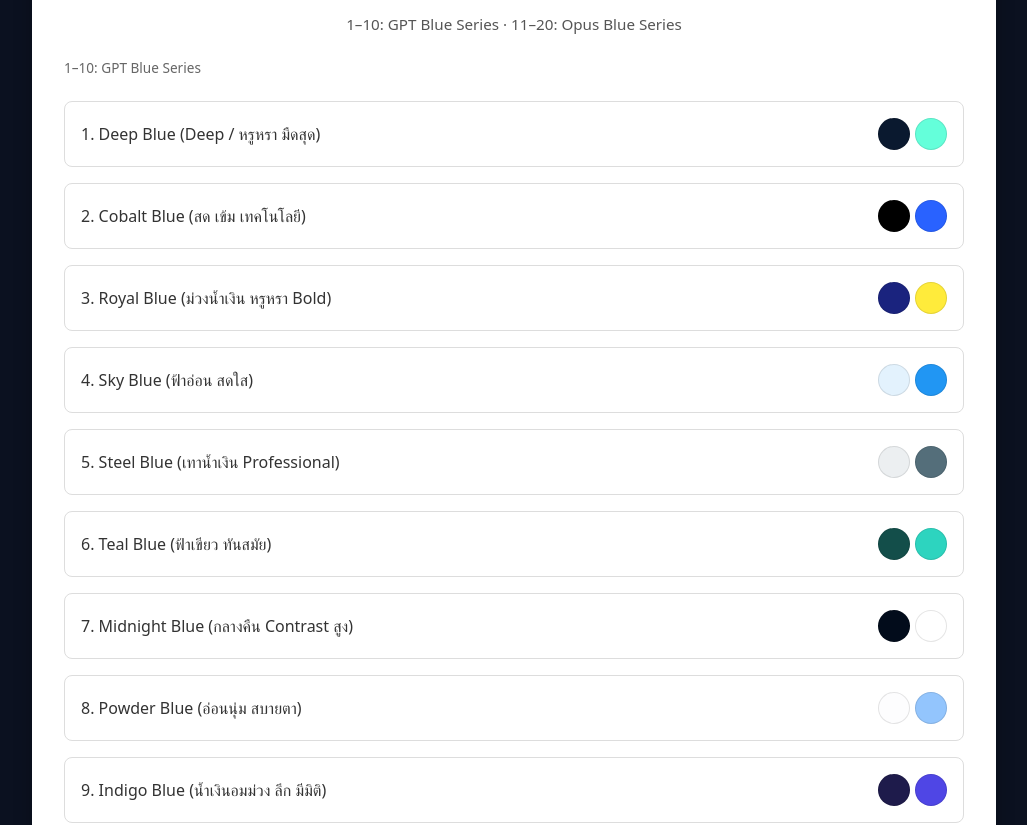
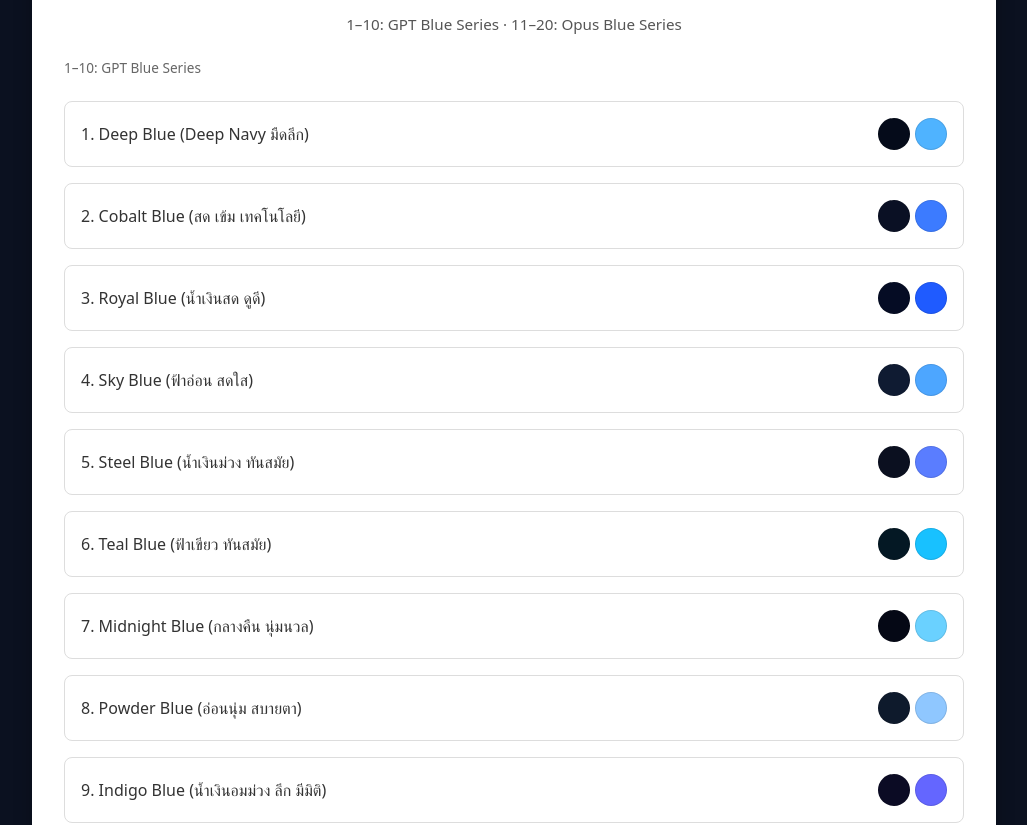
Before and after one commit to visaoption2002-dotcom/visaoption2002-dotcom.github.io, a plain HTML site: page select_collor_Desins1.html in a window 1280 px wide. Shown: the part 138-963 px from the top of the page, without its empty margins (126-1153 px from the left). Drawn offline with Linux system fonts and the light colour scheme.

Commit message:
Update select_collor_Desins1.html

```diff
--- a/select_collor_Desins1.html
+++ b/select_collor_Desins1.html
@@ -9,7 +9,8 @@
         body {
             font-family: system-ui, sans-serif;
             padding: 2rem;
-            background: #0b1120; /* แบ็กกราวด์มืดขึ้น */
+            background: #0b1120;
+            /* แบ็กกราวด์มืดขึ้น */
         }
 
         .container {
@@ -91,82 +92,82 @@
             <div class="label">1–10: GPT Blue Series</div>
 
             <a href="https://visaoption2002-dotcom.github.io/GPT-blue_01_deep.html" class="option" target="_blank">
-                1. Deep Blue (Deep / หรูหรา มืดสุด)
+                1. Deep Blue (Deep Navy มืดลึก)
                 <div class="swatches">
-                    <div class="swatch" style="background:#0a192f"></div>
-                    <div class="swatch" style="background:#64ffda"></div>
+                    <div class="swatch" style="background:#050b1a"></div>
+                    <div class="swatch" style="background:#4fb3ff"></div>
                 </div>
             </a>
 
             <a href="https://visaoption2002-dotcom.github.io/GPT-blue_02_cobalt.html" class="option" target="_blank">
                 2. Cobalt Blue (สด เข้ม เทคโนโลยี)
                 <div class="swatches">
-                    <div class="swatch" style="background:#000000"></div>
-                    <div class="swatch" style="background:#2962ff"></div>
+                    <div class="swatch" style="background:#0a1024"></div>
+                    <div class="swatch" style="background:#3c7bff"></div>
                 </div>
             </a>
 
             <a href="https://visaoption2002-dotcom.github.io/GPT-blue_03_royal.html" class="option" target="_blank">
-                3. Royal Blue (ม่วงน้ำเงิน หรูหรา Bold)
+                3. Royal Blue (น้ำเงินสด ดูดี)
                 <div class="swatches">
-                    <div class="swatch" style="background:#1a237e"></div>
-                    <div class="swatch" style="background:#ffeb3b"></div>
+                    <div class="swatch" style="background:#050c24"></div>
+                    <div class="swatch" style="background:#1f5bff"></div>
                 </div>
             </a>
 
             <a href="https://visaoption2002-dotcom.github.io/GPT-blue_04_sky.html" class="option" target="_blank">
                 4. Sky Blue (ฟ้าอ่อน สดใส)
                 <div class="swatches">
-                    <div class="swatch" style="background:#e3f2fd"></div>
-                    <div class="swatch" style="background:#2196f3"></div>
+                    <div class="swatch" style="background:#0f1b32"></div>
+                    <div class="swatch" style="background:#4da6ff"></div>
                 </div>
             </a>
 
             <a href="https://visaoption2002-dotcom.github.io/GPT-blue_05_steel.html" class="option" target="_blank">
-                5. Steel Blue (เทาน้ำเงิน Professional)
+                5. Steel Blue (น้ำเงินม่วง ทันสมัย)
                 <div class="swatches">
-                    <div class="swatch" style="background:#eceff1"></div>
-                    <div class="swatch" style="background:#546e7a"></div>
+                    <div class="swatch" style="background:#0b1020"></div>
+                    <div class="swatch" style="background:#5a7dff"></div>
                 </div>
             </a>
 
             <a href="https://visaoption2002-dotcom.github.io/GPT-blue_06_teal.html" class="option" target="_blank">
                 6. Teal Blue (ฟ้าเขียว ทันสมัย)
                 <div class="swatches">
-                    <div class="swatch" style="background:#134e4a"></div>
-                    <div class="swatch" style="background:#2dd4bf"></div>
+                    <div class="swatch" style="background:#041824"></div>
+                    <div class="swatch" style="background:#18c1ff"></div>
                 </div>
             </a>
 
             <a href="https://visaoption2002-dotcom.github.io/GPT-blue_07_midnight.html" class="option" target="_blank">
-                7. Midnight Blue (กลางคืน Contrast สูง)
+                7. Midnight Blue (กลางคืน นุ่มนวล)
                 <div class="swatches">
-                    <div class="swatch" style="background:#020c1b"></div>
-                    <div class="swatch" style="background:#ffffff"></div>
+                    <div class="swatch" style="background:#050815"></div>
+                    <div class="swatch" style="background:#6ad1ff"></div>
                 </div>
             </a>
 
             <a href="https://visaoption2002-dotcom.github.io/GPT-blue_08_powder.html" class="option" target="_blank">
                 8. Powder Blue (อ่อนนุ่ม สบายตา)
                 <div class="swatches">
-                    <div class="swatch" style="background:#fdfdfe"></div>
-                    <div class="swatch" style="background:#93c5fd"></div>
+                    <div class="swatch" style="background:#0e1a2c"></div>
+                    <div class="swatch" style="background:#8fc7ff"></div>
                 </div>
             </a>
 
             <a href="https://visaoption2002-dotcom.github.io/GPT-blue_09_indigo.html" class="option" target="_blank">
                 9. Indigo Blue (น้ำเงินอมม่วง ลึก มีมิติ)
                 <div class="swatches">
-                    <div class="swatch" style="background:#1e1b4b"></div>
-                    <div class="swatch" style="background:#4f46e5"></div>
+                    <div class="swatch" style="background:#0b0b24"></div>
+                    <div class="swatch" style="background:#6466ff"></div>
                 </div>
             </a>
 
             <a href="https://visaoption2002-dotcom.github.io/GPT-blue_10_ice.html" class="option" target="_blank">
-                10. Ice Blue (ขาวฟ้า สะอาดตา)
+                10. Ice Blue (เย็นตา สดใส)
                 <div class="swatches">
-                    <div class="swatch" style="background:#fdfdfe"></div>
-                    <div class="swatch" style="background:#3b82f6"></div>
+                    <div class="swatch" style="background:#0c1a28"></div>
+                    <div class="swatch" style="background:#7de0ff"></div>
                 </div>
             </a>
 
```
